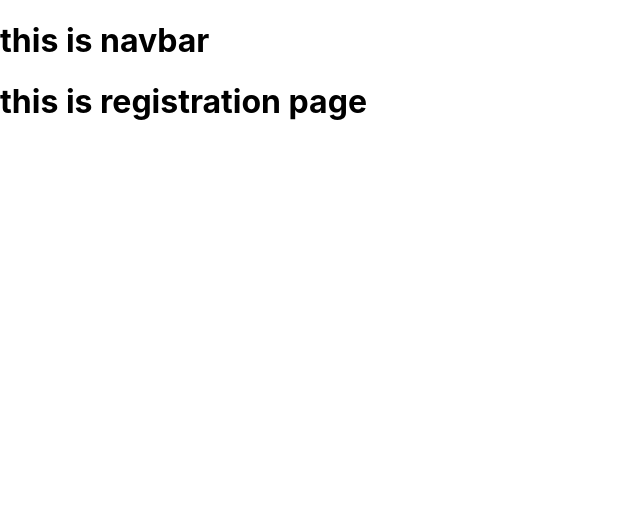
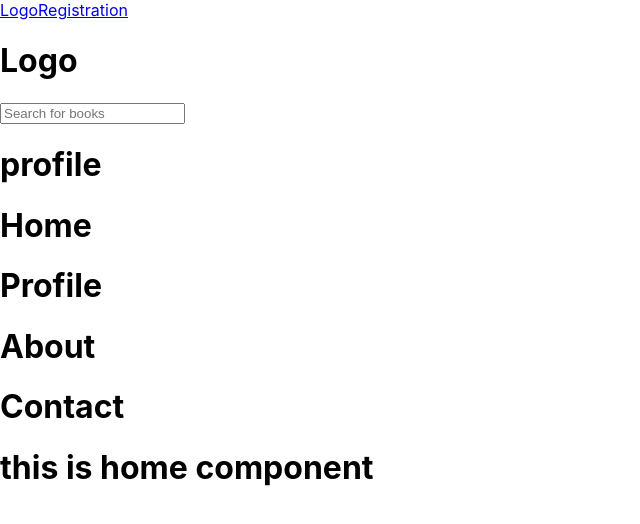
Before and after one commit to TheCukrus/Book_traiding_app, a React (Create React App) app in the folder Frontend/: page / in a window 1280 px wide. Shown: the top 524 px of the page, without its empty margins (0-640 px from the left). Built offline with nearby package versions, Linux system fonts and the light colour scheme.

Commit message:
working with routes

```diff
--- /dev/null
+++ b/Frontend/src/Adress_routes.jsx
@@ -0,0 +1,15 @@
+import { Route, Routes } from "react-router-dom";
+import Home from "./Home.jsx";
+import Registration from "./components/registration/Registration.jsx";
+
+const Adress_routes = () =>
+{
+    return (
+        <Routes>
+            <Route exact path="/" element={<Home />} />
+            <Route path="/registration" element={<Registration />} />
+        </Routes>
+    )
+}
+
+export default Adress_routes;
--- a/Frontend/src/App.js
+++ b/Frontend/src/App.js
@@ -1,13 +1,14 @@
 import './App.css';
 import Navigation from './components/navigation/Navigation.jsx';
-import Registration from './components/registration/Registration.jsx';
+import Adress_routes from './Adress_routes.jsx';
 
 const App = () =>
 {
   return (
     <div>
+
       <Navigation />
-      <Registration />
+      <Adress_routes />
     </div>
   )
 }
--- /dev/null
+++ b/Frontend/src/Home.jsx
@@ -0,0 +1,12 @@
+import React from "react";
+
+const Home = () =>
+{
+    return (
+        <div>
+            <h1>this is home component</h1>
+        </div>
+    )
+}
+
+export default Home;
--- a/Frontend/src/components/navigation/Navigation.jsx
+++ b/Frontend/src/components/navigation/Navigation.jsx
@@ -1,11 +1,24 @@
 import React from "react";
+import { Link } from "react-router-dom";
 
 const Navigation = () =>
 {
     return (
         <div>
-            <h1>this is navbar</h1>
+            <Link to="/">Logo</Link>
+            <Link to="/registration">Registration</Link>
+            <h1>Logo</h1>
+            <input type="search" placeholder="Search for books" />
+            <h1>profile</h1>
+            <div>
+                {/*Meniu items*/}
+                <h1>Home</h1>
+                <h1>Profile</h1>
+                <h1>About</h1>
+                <h1>Contact</h1>
+            </div>
         </div>
+
     )
 }
 
--- a/Frontend/src/index.js
+++ b/Frontend/src/index.js
@@ -2,16 +2,13 @@ import React from 'react';
 import ReactDOM from 'react-dom/client';
 import './index.css';
 import App from './App';
-import reportWebVitals from './reportWebVitals';
+import { BrowserRouter } from 'react-router-dom';
 
 const root = ReactDOM.createRoot(document.getElementById('root'));
 root.render(
-  <React.StrictMode>
-    <App />
-  </React.StrictMode>
+  <BrowserRouter>
+    <React.StrictMode>
+      <App />
+    </React.StrictMode>
+  </BrowserRouter>
 );
-
-// If you want to start measuring performance in your app, pass a function
-// to log results (for example: reportWebVitals(console.log))
-// or send to an analytics endpoint. Learn more: https://bit.ly/CRA-vitals
-reportWebVitals();
--- a/Frontend/src/reportWebVitals.js
+++ /dev/null
@@ -1,13 +0,0 @@
-const reportWebVitals = onPerfEntry => {
-  if (onPerfEntry && onPerfEntry instanceof Function) {
-    import('web-vitals').then(({ getCLS, getFID, getFCP, getLCP, getTTFB }) => {
-      getCLS(onPerfEntry);
-      getFID(onPerfEntry);
-      getFCP(onPerfEntry);
-      getLCP(onPerfEntry);
-      getTTFB(onPerfEntry);
-    });
-  }
-};
-
-export default reportWebVitals;
```
Also changed, not shown: Frontend/src/setupTests.js (deleted, +0 -5 lines), Frontend/src/logo.svg (deleted), 1 other file (tests, documents, lock files or other folders).
